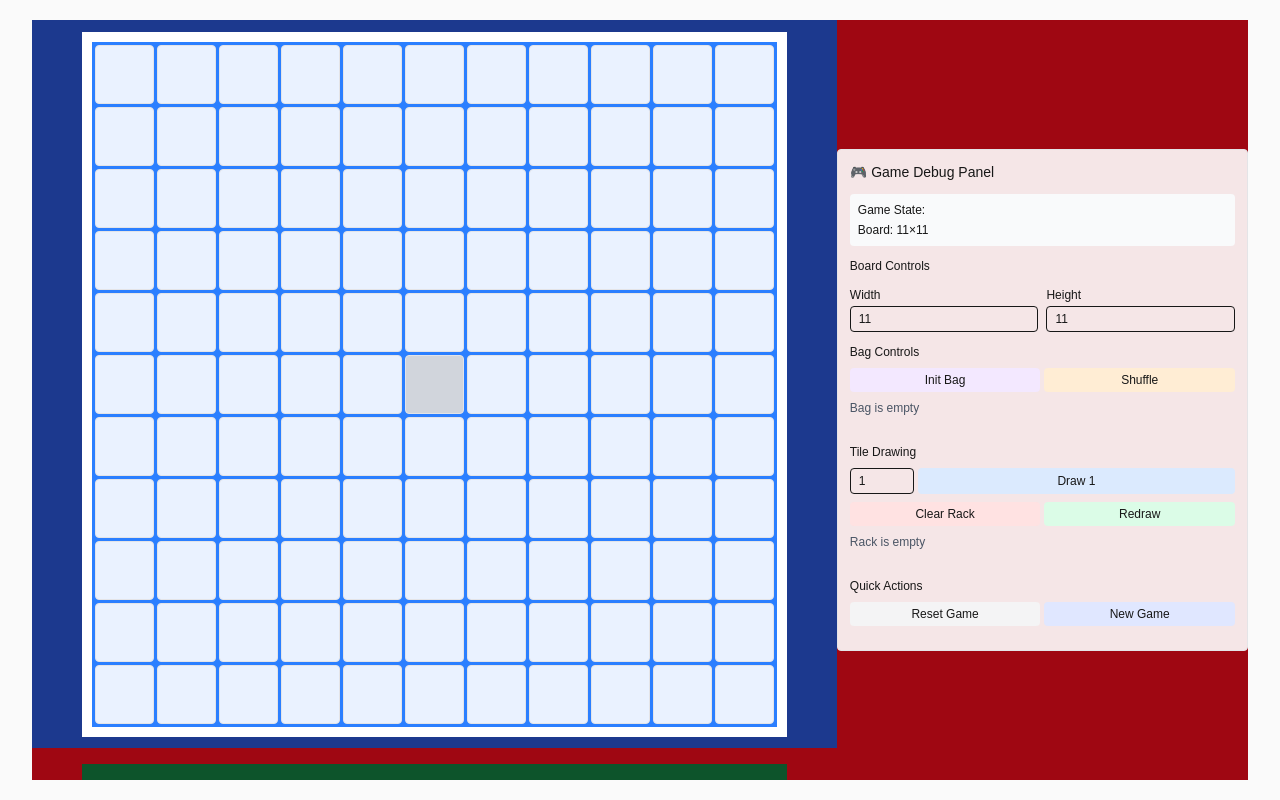
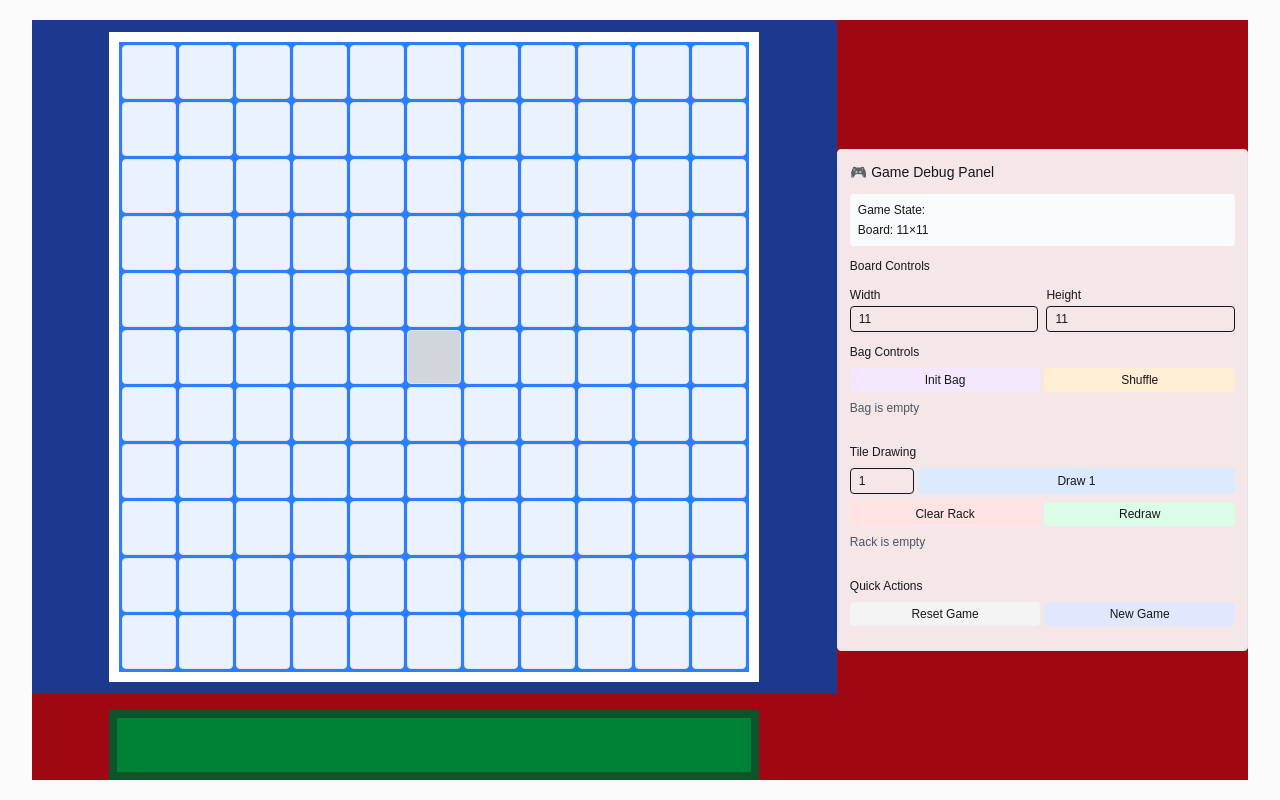
Before and after one commit to atyrode/pad, a Next.js app: page / in a window 1280 px wide. Built offline with nearby package versions, Linux system fonts and the light colour scheme.

Commit message:
style: add minHeight to Rack component for consistent cell display

```diff
--- a/src/components/Rack.tsx
+++ b/src/components/Rack.tsx
@@ -13,6 +13,7 @@ export default function Rack() {
     gridTemplateColumns: `repeat(${state.rack.length}, ${cellSize}px)`,
     gap: getGapCSS(),
     transition: 'grid-template-columns 0.3s ease-in-out, gap 0.3s ease-in-out',
+    minHeight: `${cellSize}px`,
   };
 
   return (
```
